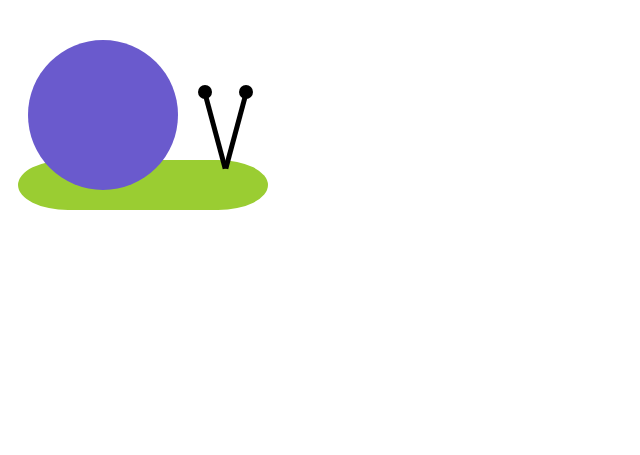
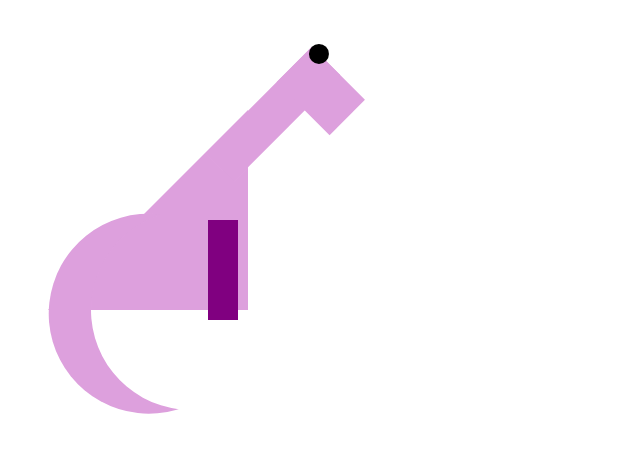
Before and after one commit to andreathoen/web2, a plain HTML site: page dino.html in a window 1280 px wide. Shown: the whole page, without its empty margins (0-640 px from the left). Drawn offline with Linux system fonts and the light colour scheme.

Commit message:
dino time

```diff
--- a/dino.css
+++ b/dino.css
@@ -1,11 +1,45 @@
 .body{
 	width: 0;
 	height: 0;
-	border-bottom: 100px solid plum;
-	border-left: 100px solid transparent;
+	border-bottom: 200px solid plum;
+	border-left: 200px solid transparent;
+	position:relative;
+	margin:10px;
+	transform: translate(30px,100px);
 }
 .neck{
-	width:200px;
-	height:100;
+	width:150px;
+	height:40px;
+	background:plum;
+	position:absolute;
+	transform: translate(-50px,-16px) rotate(-45deg);
+}
+.head{width:50px;
+	height:75px;
+	background:plum;
+	transform: translate(100px,0px) rotate(0deg);
+	position:relative;
+}
+.eye{
+	width: 20px;
+	height: 20px;
+	background: black;
+	-moz-border-radius: 50px;
+	-webkit-border-radius: 50px;
+	border-radius: 50px;
+	transform: translate(40px,0px);
+	position:absolute;
+}
+.tail{
+  width: 200px;
+  height: 200px;
+  border-radius: 50%;
+  box-shadow: 30px 30px 0 0 plum;
+  transform: translate(-157px,100px) rotate(130deg);
+}
+.leg{width:30px;
+	height:100px;
 	background:purple;
+	position:absolute;
+	transform: translate(-40px,-90px)
 }
--- a/dino.html
+++ b/dino.html
@@ -2,18 +2,20 @@
 <html lang="en">
 <head>
   <meta charset="utf-8" />
-  <title>snail</title>
-  <link href="snail.css" rel="stylesheet" media="all" />
+  <title>dino</title>
+  <link href="dino.css" rel="stylesheet" media="all" />
   <script src="site.js"></script>
 </head>
 <body>
 
 	<div class='body'>
-			<div class='antena'></div>
-			<div class='antena2'></div>
+			<div class='neck'>
+			<div class='head'>
 			<div class='eye'></div>
-			<div class='eye2'></div>
-			<div class='shell'></div>
+			</div>
+			</div>
+			<div class='tail'></div>
+			<div class='leg'></div>
 	</div>
 </body>
 </html>
```
Also changed, not shown: pig.html (deleted, +0 -18 lines).
